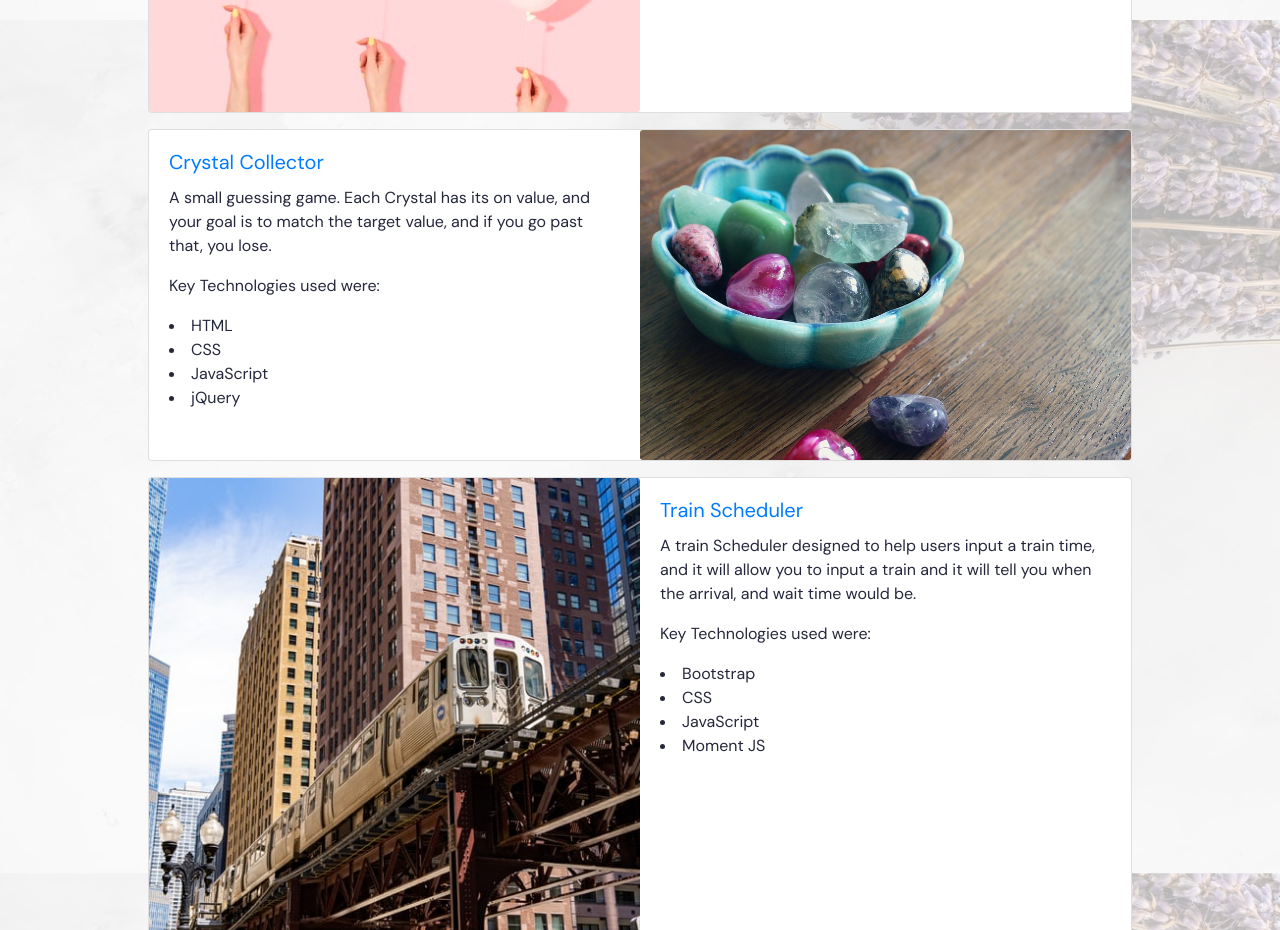
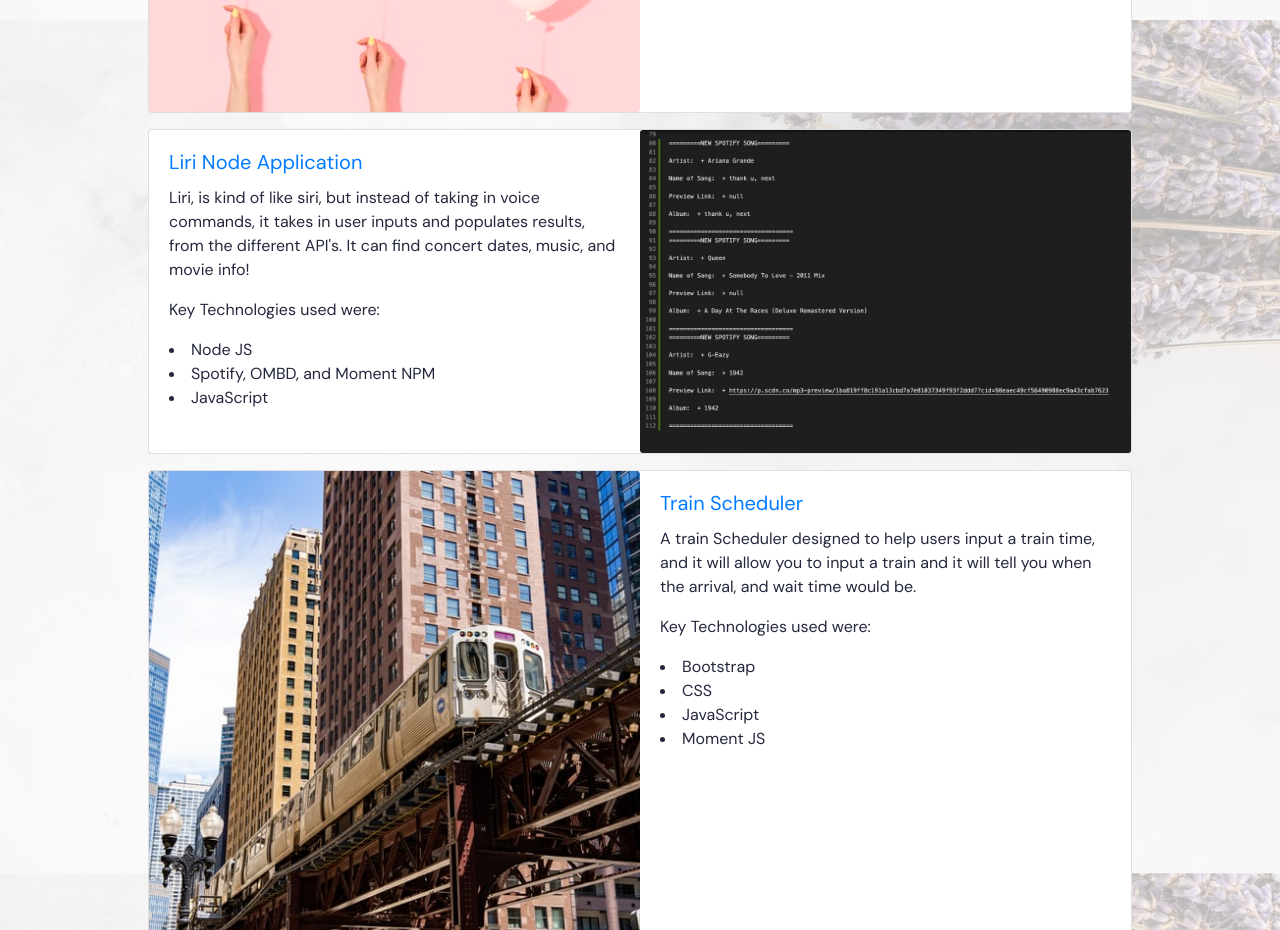
Before and after one commit to LindseyLowther44/UpdatedPort, a plain HTML site: page index.html in a window 1280 px wide. Shown: the part 2540-3470 px from the top of the page. Drawn offline with nearby package versions, Linux system fonts and the light colour scheme.

Commit message:
added liri to portfolio

```diff
--- a/index.html
+++ b/index.html
@@ -109,18 +109,19 @@
                     <div class="row no-gutters">
                         <div class="col-md-6">
                             <div class="card-body">
-                                <a href="https://lindseylowther44.github.io/unit-4-game/"><h5 class="card-title" >Crystal Collector</h5></a>
-                                <p>A small guessing game. Each Crystal has its on value, and your goal is to
-                                    match the target value, and if you go past that, you lose.
-                                    <p>Key Technologies used were:</p>
-                                    <li>HTML</li>
-                                    <li>CSS</li>
+                                <a href="https://github.com/LindseyLowther44/liri-node-app"><h5 class="card-title" >Liri Node Application</h5></a>
+                                <p>Liri, is kind of like siri, but instead of taking in voice commands, it takes in user inputs and populates results,
+                                    from the different API's. It can find concert dates, music, and movie info!
+                                </p>
+                                <p>Key Technologies used were:</p>
+                                    <li>Node JS</li>
+                                    <li>Spotify, OMBD, and Moment NPM</li>
                                     <li>JavaScript</li>
-                                    <li>jQuery</li>
+
                             </div>
                         </div>
                         <div class="col-md-6">
-                            <img src="assets/images/precious-1432335_960_720.jpg" class="card-img" alt="...">
+                            <img src="assets/images/Screen Shot 2020-04-03 at 5.11.01 PM (2).jpeg" class="card-img" alt="...">
                         </div>
                     </div>
                 </div>
```
Also changed, not shown: assets/css/reset.css (indentation only), assets/images/Screen Shot 2020-04-03 at 5.11.01 PM (2).jpeg (added).
